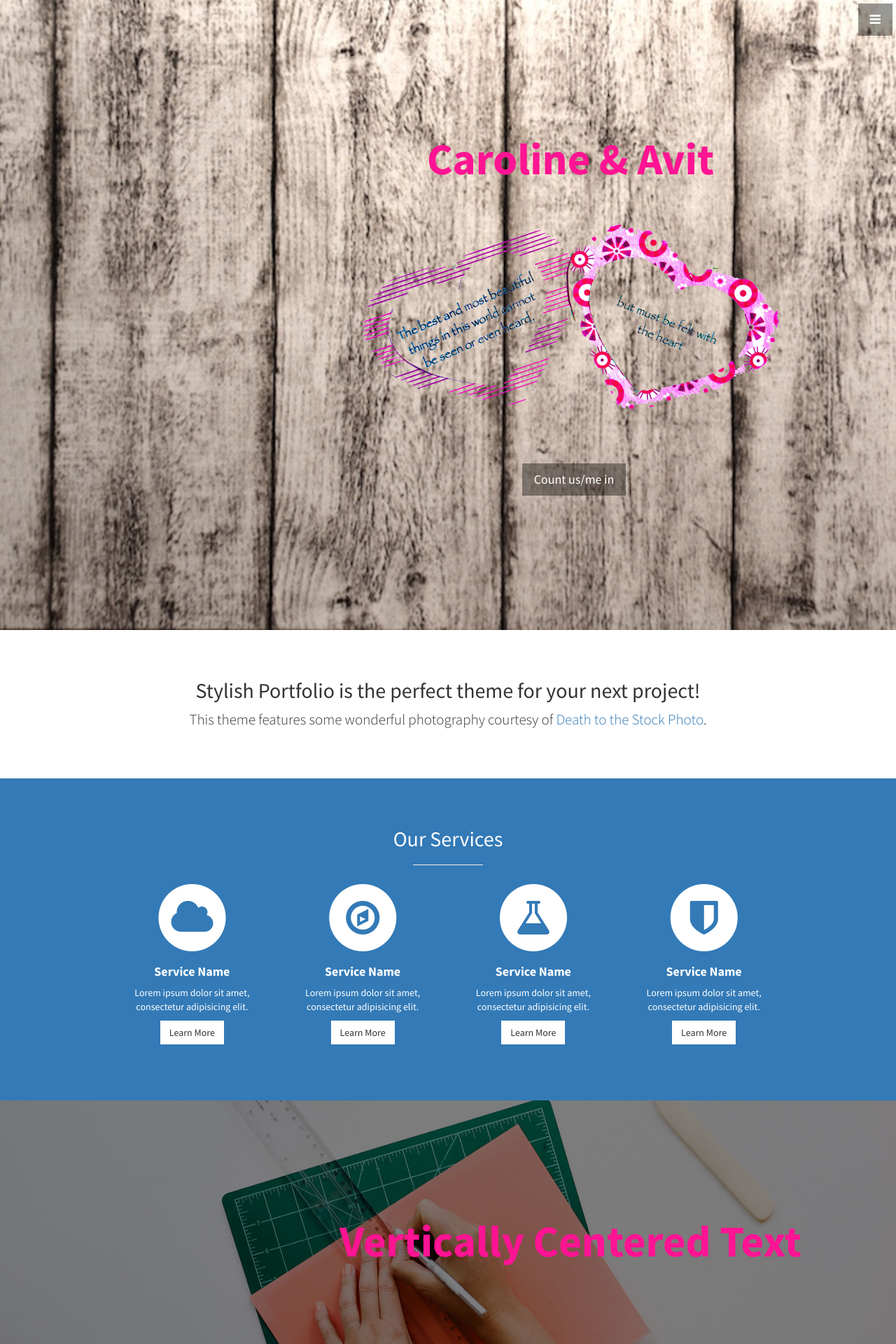
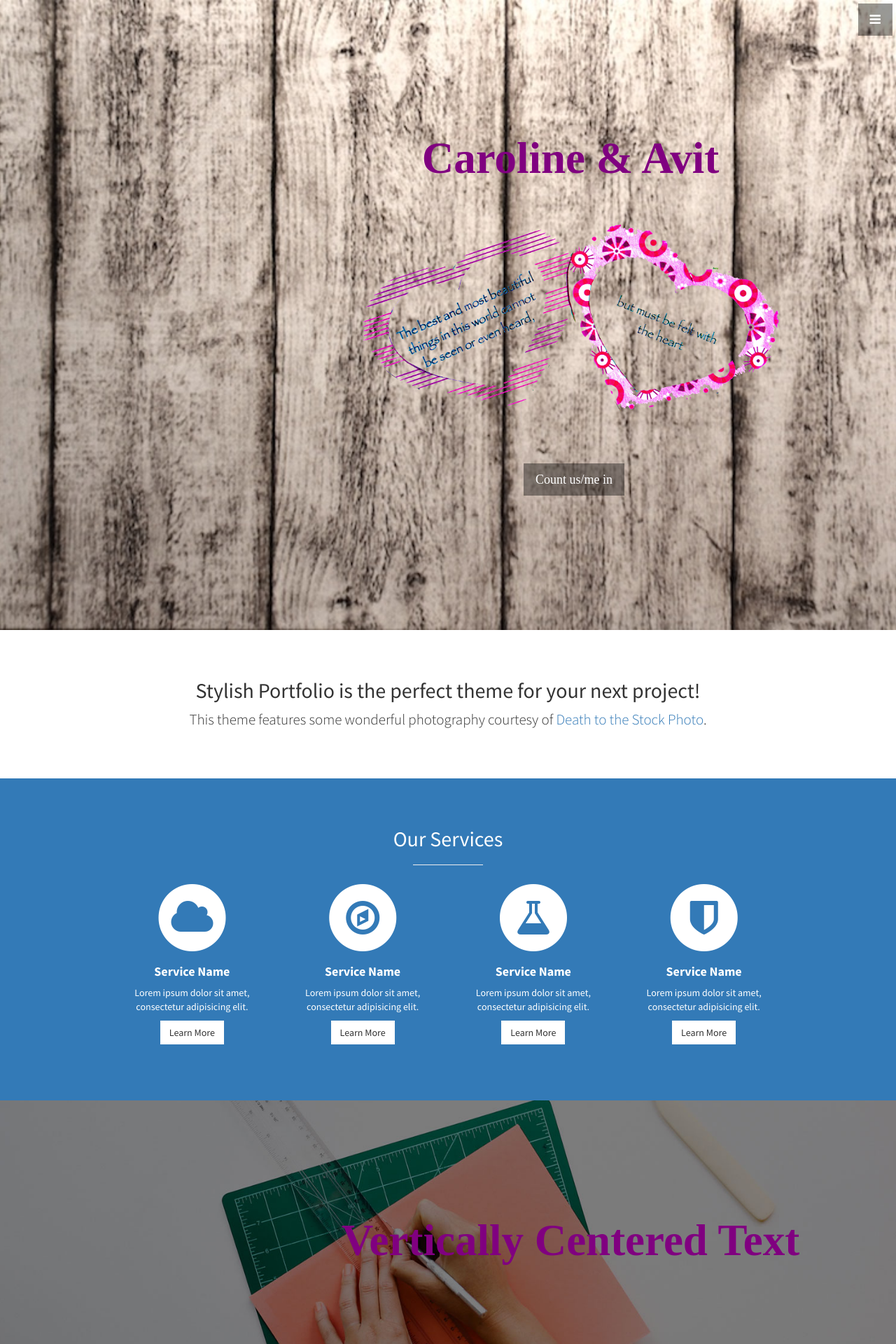
Before and after one commit to MonchiLin/carowedavit.github.io, a Jekyll site: the page built from index.html, in a window 1280 px wide. Shown: the top 1920 px of the page at 70% size. Built offline with Jekyll 4.4.1, drawn with Linux system fonts in a browser that asks for light colours.

Commit message:
front page updated

```diff
--- a/css/stylish-portfolio.css
+++ b/css/stylish-portfolio.css
@@ -13,14 +13,15 @@
 }
 
 body {
-    font-family: "Source Sans Pro","Helvetica Neue",Papyrus,Helvetica,Arial,sans-serif,Shonar;
+    font-family: "Source Sans Pro","Helvetica Neue",Helvetica,Arial,sans-serif,Shonar;
 }
 
 .text-vertical-center {
+    font-family: Papyrus;
     display: table-cell;
     text-align: center;
     vertical-align: middle;
-    color: #FF1493;
+    color: #800080;
     text-indent: 25em;
 }
 
```
